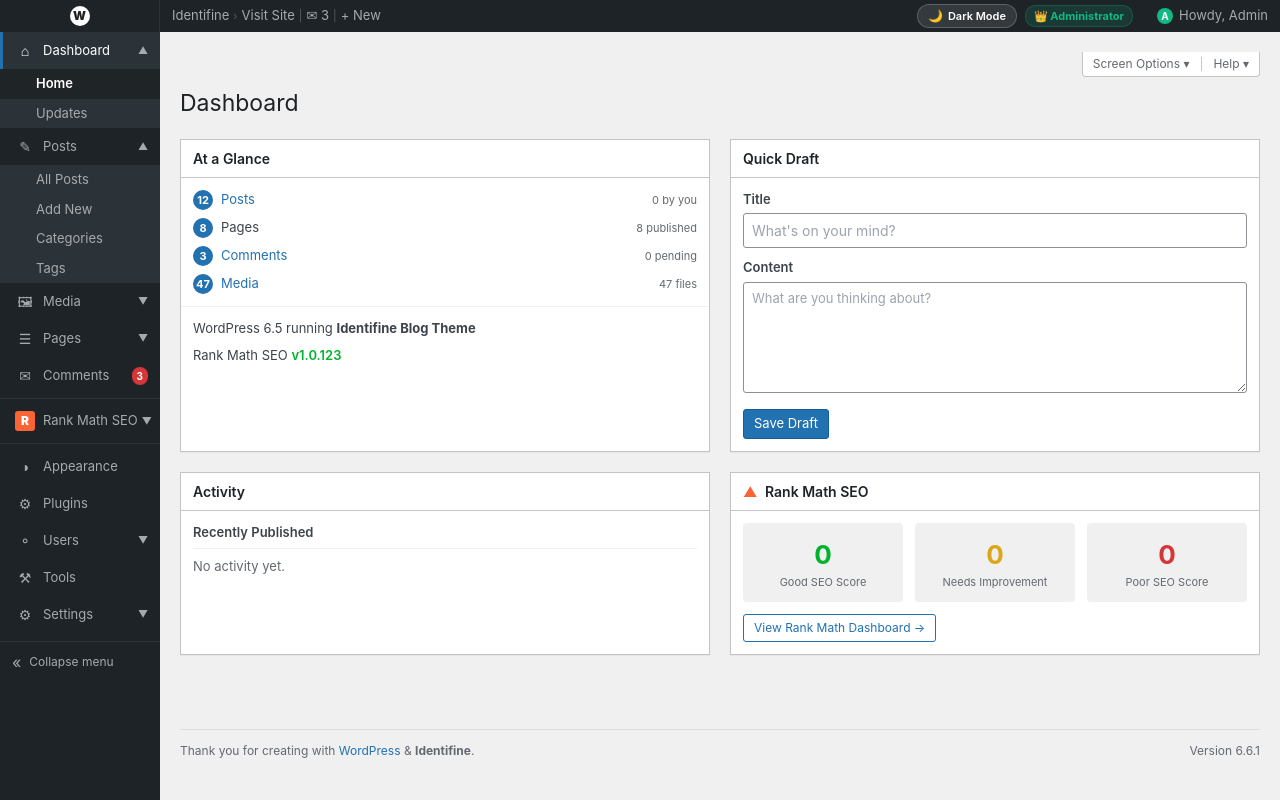
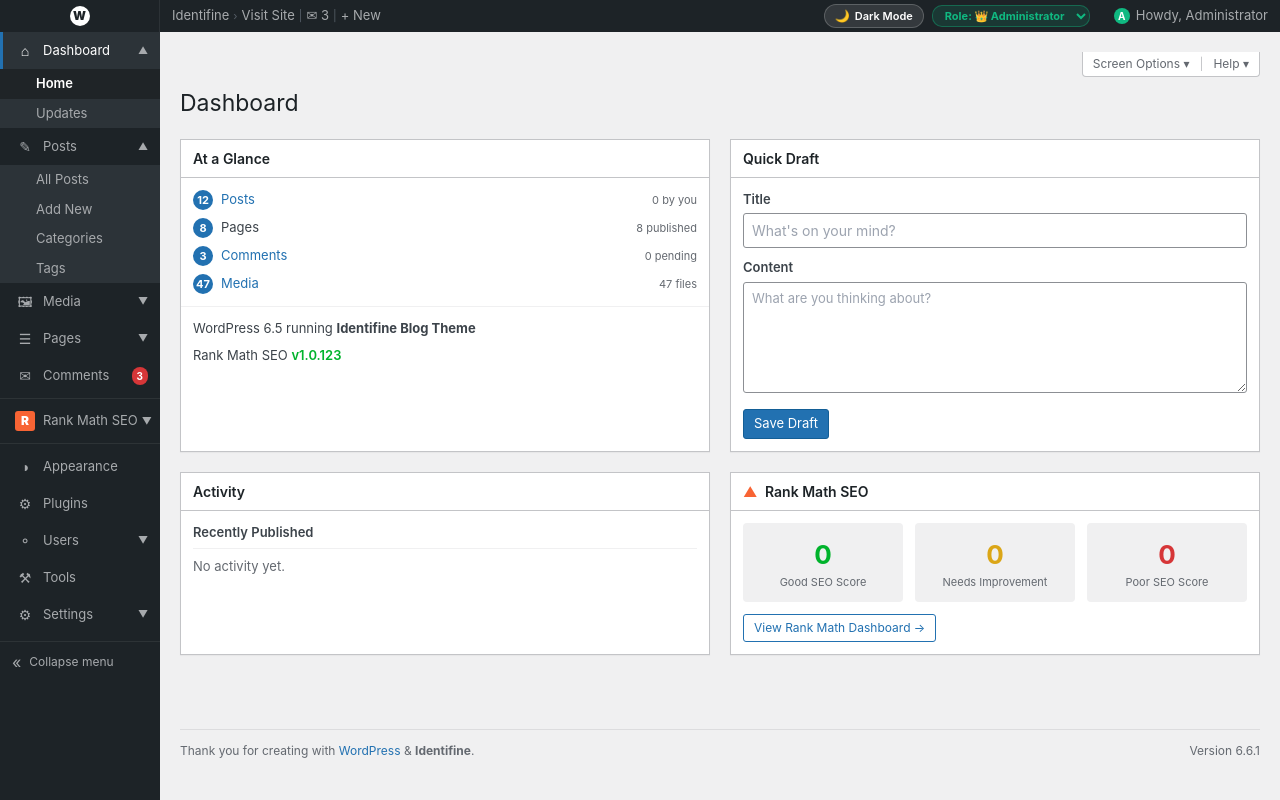
Before and after one commit to 0001-DEV/Identifine, a React (Vite) app: page /admin in a window 1280 px wide. Built offline with nearby package versions, Linux system fonts and the light colour scheme; a web font is replaced by a local one.

Commit message:
feat(auth): add instant Role Switcher dropdown to Top Admin Bar and Rank Math Role Manager

```diff
--- a/src/pages/WordPressAdminShell.jsx
+++ b/src/pages/WordPressAdminShell.jsx
@@ -1,6 +1,6 @@
 import React, { useState, useEffect } from 'react';
 import { useNavigate } from 'react-router-dom';
-import { getActiveRole, ROLES } from '../utils/roleManager';
+import { getActiveRole, setActiveRole, ROLES } from '../utils/roleManager';
 
 // Panel imports
 import DashboardHome from '../admin/DashboardHome';
@@ -137,13 +137,20 @@
     });
   };
 
-  const role = getActiveRole();
+  const [role, setRoleState] = useState(getActiveRole());
   const roleInfo = ROLES[role] || ROLES.ADMIN;
 
-  // Sync URL hash to panel
+  // Sync URL hash to panel & listen to role changes
   useEffect(() => {
     const hash = window.location.hash.replace('#', '');
     if (hash) setActivePage(hash);
+
+    const handleRoleChange = () => {
+      setRoleState(getActiveRole());
+    };
+
+    window.addEventListener('identifine_role_changed', handleRoleChange);
+    return () => window.removeEventListener('identifine_role_changed', handleRoleChange);
   }, []);
 
   const goTo = (pageId) => {
@@ -298,24 +305,51 @@
             <span style={{ fontSize: 11, fontWeight: 600 }}>{darkMode ? 'Light' : 'Dark'} Mode</span>
           </button>
 
-          <span style={{
-            fontSize: 11, fontWeight: 700, padding: '2px 8px', borderRadius: 10,
-            background: `${roleInfo.color}25`, color: roleInfo.color,
-            border: `1px solid ${roleInfo.color}40`, marginRight: 4,
-          }}>
-            {roleInfo.label}
-          </span>
-          <div style={{
-            height: '100%', display: 'flex', alignItems: 'center', gap: 6,
-            padding: '0 12px', cursor: 'pointer', color: '#a7aaad', fontSize: 13,
-          }}
+          {/* Interactive Role Switcher Dropdown */}
+          <select
+            value={role}
+            onChange={(e) => {
+              setActiveRole(e.target.value);
+              setRoleState(e.target.value);
+            }}
+            title="Switch logged-in role (Admin / Editor / Author)"
+            style={{
+              fontSize: 11, fontWeight: 700, padding: '2px 8px', borderRadius: 10,
+              background: `${roleInfo.color}25`, color: roleInfo.color,
+              border: `1px solid ${roleInfo.color}60`, outline: 'none', cursor: 'pointer',
+              marginRight: 4, fontFamily: 'inherit',
+            }}
+          >
+            {Object.values(ROLES).map(r => (
+              <option
+                key={r.id}
+                value={r.id}
+                style={{
+                  background: darkMode ? '#18181b' : '#ffffff',
+                  color: darkMode ? '#f4f4f5' : '#18181b',
+                  fontWeight: 600,
+                }}
+              >
+                Role: {r.label}
+              </option>
+            ))}
+          </select>
+
+          {/* User Profile */}
+          <div
+            onClick={() => goTo('my-profile')}
+            title="Logged in as Admin. Click to view profile or switch role above."
+            style={{
+              height: '100%', display: 'flex', alignItems: 'center', gap: 6,
+              padding: '0 12px', cursor: 'pointer', color: '#a7aaad', fontSize: 13,
+            }}
             onMouseEnter={e => { e.currentTarget.style.background = WP.sidebarHover; e.currentTarget.style.color = '#fff'; }}
             onMouseLeave={e => { e.currentTarget.style.background = 'transparent'; e.currentTarget.style.color = '#a7aaad'; }}
           >
             <div style={{ width: 16, height: 16, borderRadius: '50%', background: roleInfo.color, display: 'flex', alignItems: 'center', justifyContent: 'center', fontSize: 10, color: '#fff', fontWeight: 700 }}>
               A
             </div>
-            <span>Howdy, Admin</span>
+            <span>Howdy, {roleInfo.label.replace(/^\S+\s/, '')}</span>
           </div>
         </div>
       </div>
```
